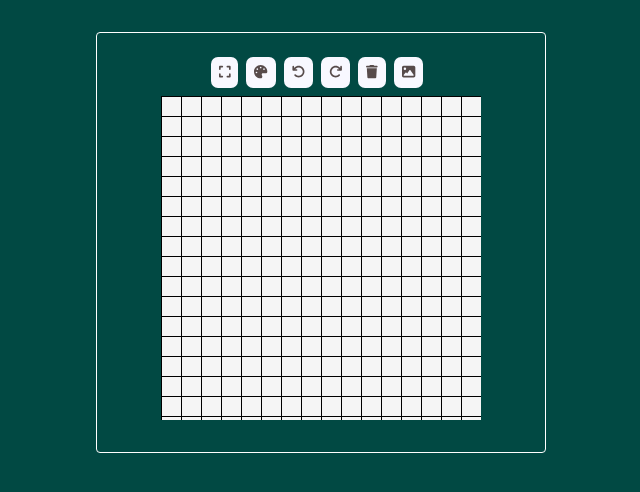
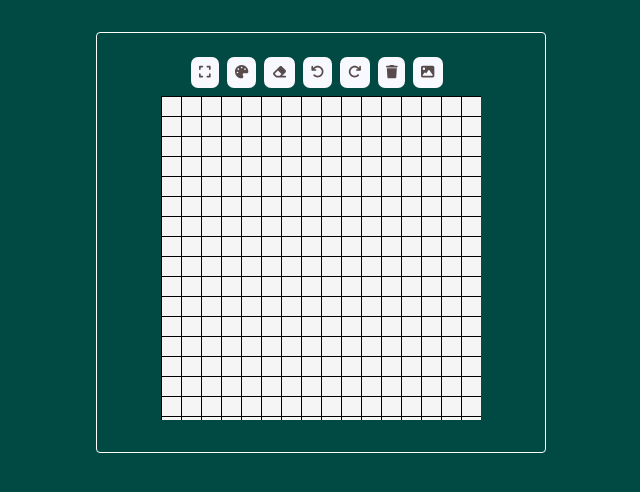
Before and after one commit to TheCyberFlash/stjag-j-toolbox, a React (Create React App) app in the folder desktop-pixel/: page / in a window 1280 px wide. Shown: the top 492 px of the page, without its empty margins (319-959 px from the left). Built offline with nearby package versions, Linux system fonts and the light colour scheme.

Commit message:
Update Toolbar.js

```diff
--- a/desktop-pixel/src/components/Toolbar.js
+++ b/desktop-pixel/src/components/Toolbar.js
@@ -3,6 +3,7 @@ import { FontAwesomeIcon } from '@fortawesome/react-fontawesome';
 import {
   faExpand, // - Resize Canvas
   faPalette, // - Change Color
+  faEraser, // - Eraser
   faUndo, // - Undo
   faRedo, // - Redo
   faTrash, // - Clear Canvas
@@ -12,6 +13,7 @@ import {
 const Toolbar = ({
   onResize,
   onColorSelect,
+  onErase,
   onUndo,
   onRedo,
   onReset,
@@ -22,11 +24,11 @@ const Toolbar = ({
       <button className="toolbar-button" id="resize-canvas" onClick={onResize}>
         <FontAwesomeIcon icon={faExpand} />
       </button>
-      <button
-        className="toolbar-button"
-        id="change-color"
-        onClick={onColorSelect}>
+      <button className="toolbar-button" id="change-color" onClick={onColorSelect}>
         <FontAwesomeIcon icon={faPalette} />
+      </button>
+      <button className="toolbar-button" id="eraser" onClick={onErase}>
+        <FontAwesomeIcon icon={faEraser} />
       </button>
       <button className="toolbar-button" id="undo" onClick={onUndo}>
         <FontAwesomeIcon icon={faUndo} />
```
